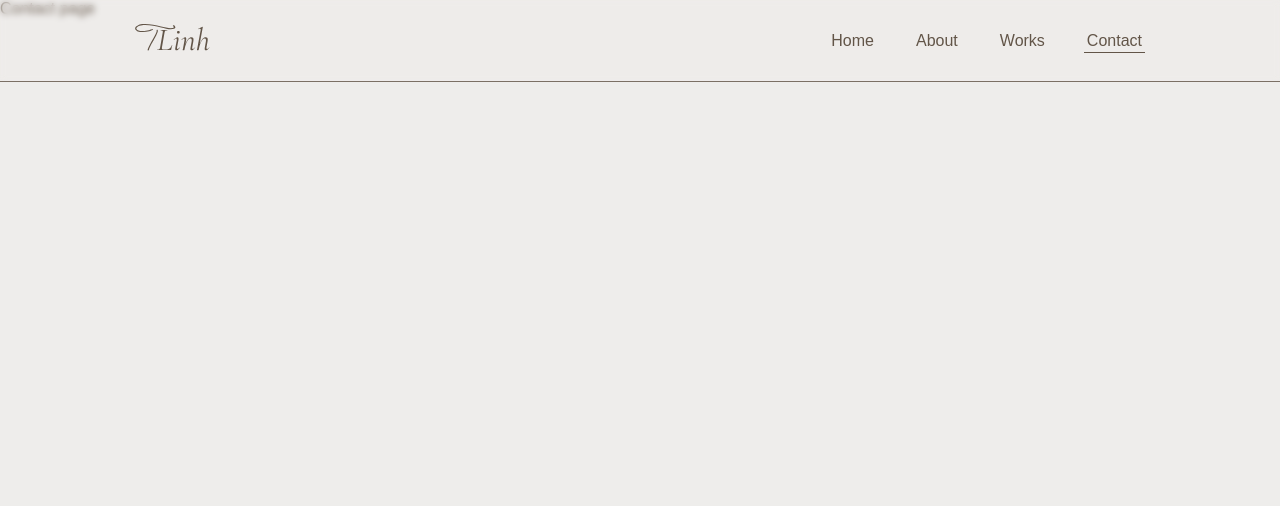
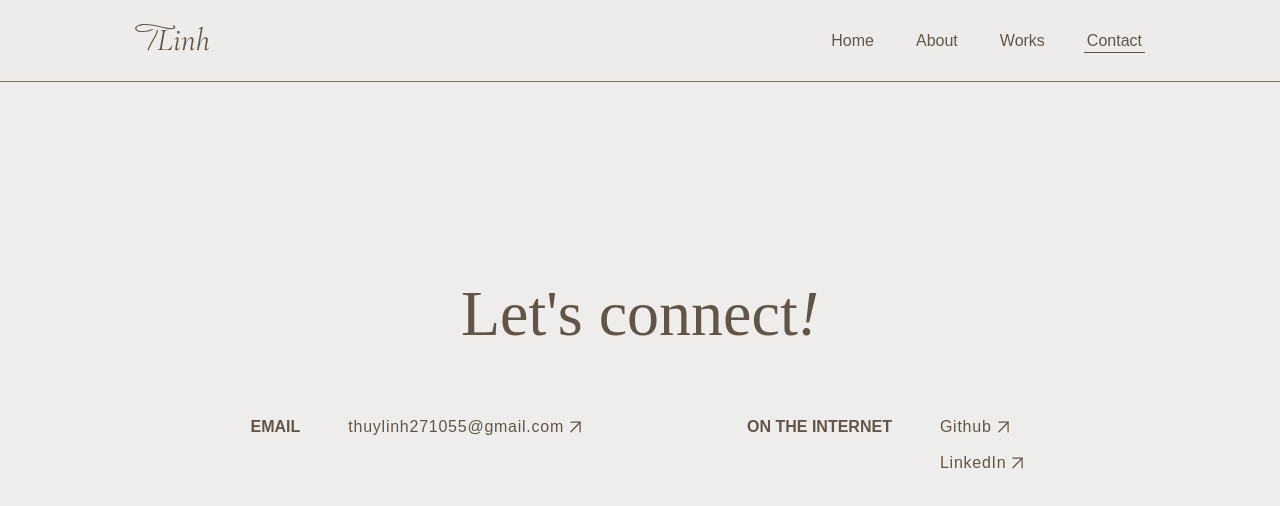
Before and after one commit to sweeetlatte/portfolio, a React (Create React App) app: page /contact in a window 1280 px wide. Shown: the top 506 px of the page. Built offline with nearby package versions, Linux system fonts and the light colour scheme.

Commit message:
[feat] Contact page

```diff
--- a/src/pages/Contact/index.tsx
+++ b/src/pages/Contact/index.tsx
@@ -1,3 +1,33 @@
+import Icons from 'components/Icons';
+import './style.scss';
+
 export default function Contact() {
-    return <div>Contact page</div>;
-  }
+  return (
+    <div className='contact full-scr-flex-container'>
+      <div className='contact__content'>
+        <div className='big-title cormorant'>
+          Let's connect<i>!</i>
+        </div>
+        <div className='contact__link-group'>
+          <div className='contact__email'>
+            <div className='contact__link-title'>EMAIL</div>
+            <a href='mailto:thuylinh271055@gmail.com'>
+              thuylinh271055@gmail.com <Icons.ArrowUpRight />
+            </a>
+          </div>
+          <div className='contact__internet'>
+            <div className='contact__link-title'>ON THE INTERNET</div>
+            <div className='contact__internet-link'>
+              <a href='https://github.com/sweeetlatte' target='_blank' rel='noreferrer'>
+                Github <Icons.ArrowUpRight />
+              </a>
+              <a href='https://linkedin.com/in/linh-thuy' target='_blank' rel='noreferrer'>
+                LinkedIn <Icons.ArrowUpRight />
+              </a>
+            </div>
+          </div>
+        </div>
+      </div>
+    </div>
+  );
+}
--- /dev/null
+++ b/src/pages/Contact/style.scss
@@ -0,0 +1,65 @@
+.contact {
+  a {
+    letter-spacing: 0.75px;
+    position: relative;
+    display: flex;
+    align-items: center;
+    width: fit-content;
+
+    &::after {
+      content: '';
+      position: absolute;
+      left: 0;
+      bottom: -3px;
+      height: 0.75px;
+      width: 0;
+      background-color: var(--black);
+      transition: 0.5s;
+    }
+
+    &:hover::after,
+    &.active::after {
+      width: 100%;
+    }
+
+    svg {
+      stroke: var(--black);
+    }
+  }
+
+  &__link-group {
+    display: flex;
+    padding-top: 64px;
+
+    > * + * {
+      margin-left: 160px;
+    }
+  }
+
+  &__email {
+    display: flex;
+    align-items: center;
+    height: 24px;
+  }
+
+  &__link-title {
+    height: 24px;
+    padding-right: 48px;
+    font-weight: 600;
+    display: flex;
+    align-items: center;
+  }
+
+  &__internet {
+    display: flex;
+  }
+
+  &__internet-link {
+    display: flex;
+    flex-direction: column;
+
+    > * + * {
+      margin-top: 12px;
+    }
+  }
+}
```
